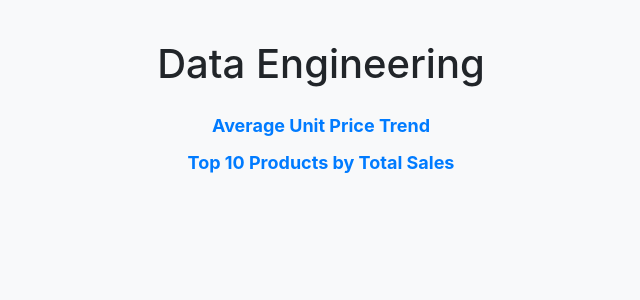
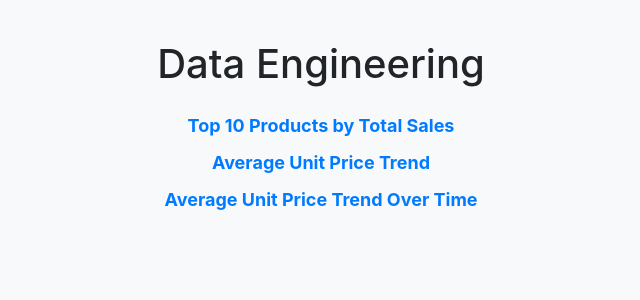
Before and after one commit to saqibmehmood/data-engineering, a Flask app: page / in a window 1280 px wide. Shown: the top 300 px of the page, without its empty margins (319-959 px from the left). Run offline with Flask 3, Linux system fonts and the light colour scheme; parts of the project's set-up code (start-up, migrations or seed data) failed here and were passed over; some libraries are stand-ins or nearby versions.

```diff
--- a/app/config.py
+++ b/app/config.py
@@ -2,12 +2,6 @@ import os
 
 from app.utils.constants import DB_USERNAME, DB_PASSWORD, DB_HOST, DB_PORT, DB_NAME
 
-db_username = os.environ.get('DB_USERNAME')
-db_password = os.environ.get('DB_PASSWORD')
-db_host = os.environ.get('DB_HOST')
-db_port =os.environ.get('DB_PORT')
-db_name = os.environ.get('DB_NAME')
-
 class Config:
     SQLALCHEMY_DATABASE_URI = f'postgresql://{DB_USERNAME}:{DB_PASSWORD}@{DB_HOST}:{DB_PORT}/{DB_NAME}'
     SQLALCHEMY_TRACK_MODIFICATIONS = False
--- a/app/routes.py
+++ b/app/routes.py
@@ -4,7 +4,7 @@ import plotly.graph_objs as go
 from flask import render_template, request
 from sqlalchemy import func
 
-from .utils.helpers import calculate_total_sales, avg_unit_price_per_product
+from .utils.helpers import calculate_total_sales, avg_unit_price_per_product, avg_unit_price_per_product_overtime
 
 # Blueprint for routes
 transactions_bp = Blueprint('transactions', __name__)
@@ -100,7 +100,6 @@ def top_products_chart():
 
     return render_template('top_products_chart.html', chart_div=chart_div)
 
-
 @transactions_bp.route('/avg_unit_price_chart', methods=['GET'])
 def avg_unit_price_chart():
     """
@@ -126,3 +125,29 @@ def avg_unit_price_chart():
     chart_div = fig.to_html(full_html=False)
 
     return render_template('avg_unit_price_chart.html', chart_div=chart_div)
+
+@transactions_bp.route('/avg_unit_price_chart_overtime', methods=['GET'])
+def avg_unit_price_chart_overtime():
+    """
+    Get average price of unit price over time
+    :return: price chart with average price over time
+    """
+    # Fetch data for average unit price per product over time
+    avg_unit_prices = avg_unit_price_per_product_overtime()
+
+    # Sort the products by average unit price
+    avg_unit_prices = sorted(avg_unit_prices, key=lambda x: x['date'], reverse=True)
+
+    # Extract dates and average unit prices
+    dates = [product['date'] for product in avg_unit_prices]
+    avg_prices = [product['avg_unit_price'] for product in avg_unit_prices]
+
+    # Create a Plotly line chart
+    data = [go.Scatter(x=dates, y=avg_prices, mode='lines+markers')]
+    layout = go.Layout(title='Average Unit Price Over Time')
+    fig = go.Figure(data=data, layout=layout)
+
+    # Convert Plotly figure to HTML
+    chart_div = fig.to_html(full_html=False)
+
+    return render_template('avg_unit_price_chart_overtime.html', chart_div=chart_div)
--- a/app/templates/index.html
+++ b/app/templates/index.html
@@ -37,8 +37,10 @@
     <div class="container">
         <h1 class="mb-4">Data Engineering</h1>
         <ul class="link-list">
+            <li><a href="{{host_url}}top_products_chart" target="_blank">Top 10 Products by Total Sales</a></li>
             <li><a href="{{host_url}}avg_unit_price_chart" target="_blank">Average Unit Price Trend</a></li>
-            <li><a href="{{host_url}}top_products_chart" target="_blank">Top 10 Products by Total Sales</a></li>
+            <li><a href="{{host_url}}avg_unit_price_chart_overtime" target="_blank">Average Unit Price Trend Over Time</a></li>
+
         </ul>
     </div>
     <!-- Optional JavaScript -->
--- a/import_data.py
+++ b/import_data.py
@@ -5,7 +5,7 @@ import requests
 import zipfile
 from io import BytesIO
 import openpyxl
-from sqlalchemy import create_engine
+from sqlalchemy import create_engine, select, func
 from sqlalchemy.exc import SQLAlchemyError
 from app.utils.constants import DB_USERNAME, DB_PASSWORD, DB_HOST, DB_PORT, DB_NAME
 
```
Also changed, not shown: app/templates/avg_unit_price_chart_overtime.html (added, +21 -0 lines), app/utils/helpers.py (+18 -1 lines), README.md.
